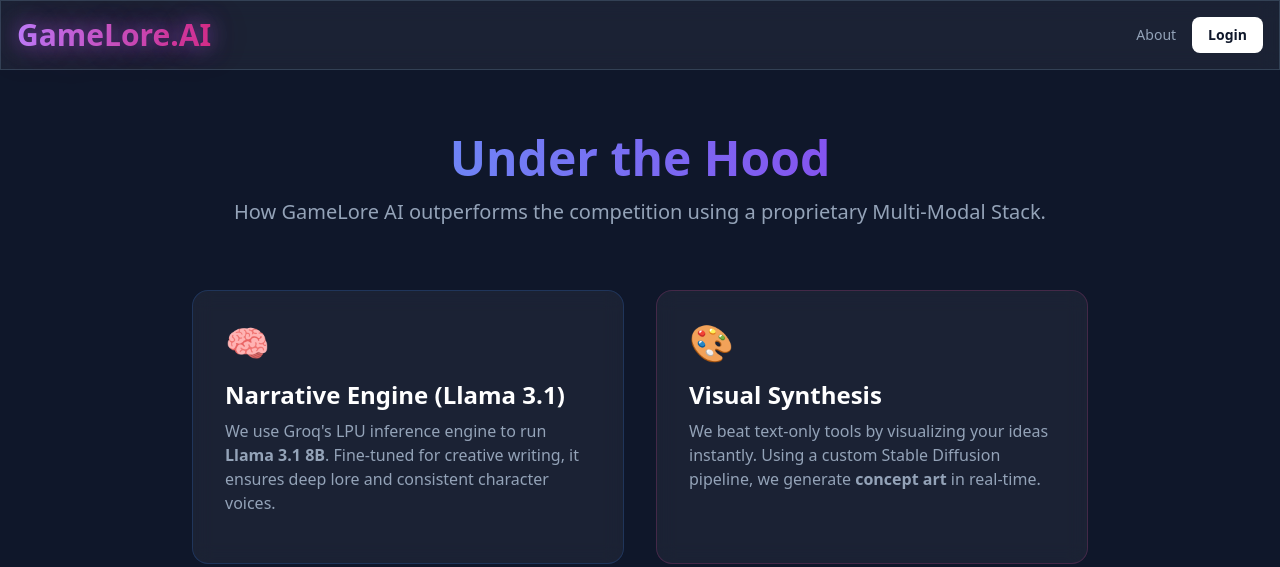
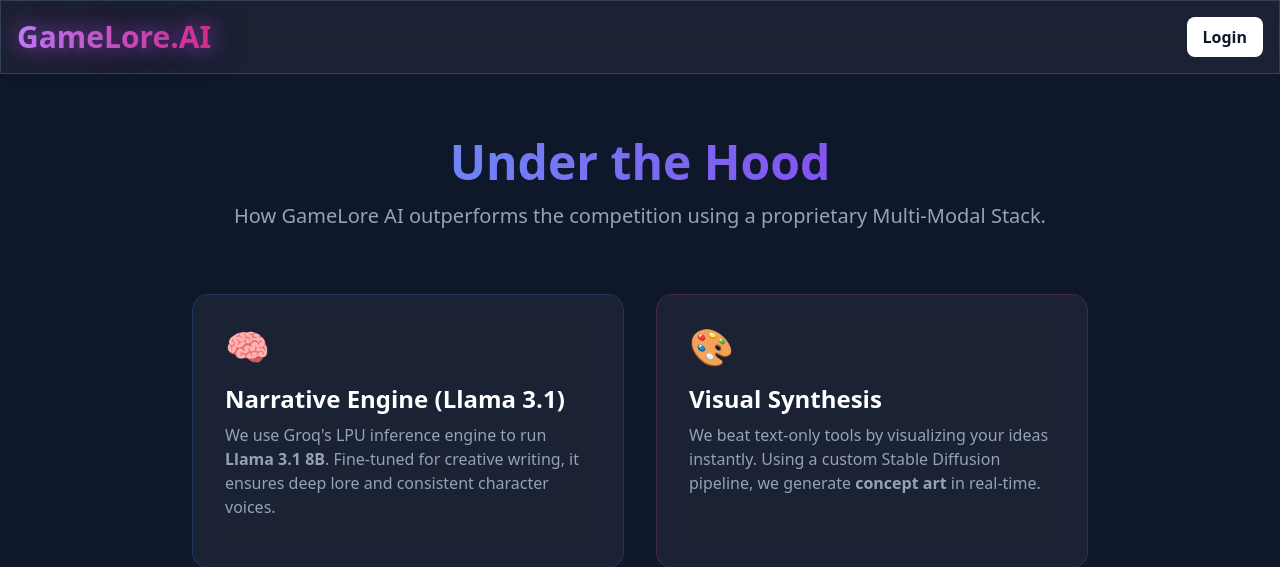
Before and after one commit to Devil-nkp/GameLore-AI, a Flask app: page /about in a window 1280 px wide. Shown: the top 567 px of the page. Run offline with Flask 3, Linux system fonts and the light colour scheme; some libraries are stand-ins or nearby versions.

Commit message:
base.html

```diff
--- a/templates/base.html
+++ b/templates/base.html
@@ -10,35 +10,39 @@
     <style>
         .glass { background: rgba(255, 255, 255, 0.05); backdrop-filter: blur(10px); border: 1px solid rgba(255, 255, 255, 0.1); }
         [x-cloak] { display: none !important; }
-        .custom-scrollbar::-webkit-scrollbar { width: 8px; }
-        .custom-scrollbar::-webkit-scrollbar-track { background: rgba(0,0,0,0.1); }
-        .custom-scrollbar::-webkit-scrollbar-thumb { background: rgba(255,255,255,0.2); border-radius: 4px; }
-
-        /* THE GLOW EFFECT */
-        .glow-text {
-            text-shadow: 0 0 20px rgba(168, 85, 247, 0.6), 0 0 40px rgba(236, 72, 153, 0.4);
-        }
+        .glow-text { text-shadow: 0 0 20px rgba(168, 85, 247, 0.6), 0 0 40px rgba(236, 72, 153, 0.4); }
+        .modal-bg { background-color: rgba(0, 0, 0, 0.95); }
     </style>
 </head>
-<body class="bg-slate-900 text-slate-100 font-sans antialiased min-h-screen">
+<body class="bg-slate-900 text-slate-100 font-sans antialiased min-h-screen" x-data="{ modalOpen: false, modalSrc: '', modalType: 'image' }">
+
     <nav class="border-b border-slate-700 p-4 flex justify-between items-center glass sticky top-0 z-50">
-        <a href="/" class="text-2xl md:text-3xl font-extrabold bg-clip-text text-transparent bg-gradient-to-r from-purple-400 to-pink-600 glow-text hover:scale-105 transition duration-300">
+        <a href="/" class="text-2xl md:text-3xl font-extrabold bg-clip-text text-transparent bg-gradient-to-r from-purple-400 to-pink-600 glow-text hover:scale-105 transition">
             GameLore.AI
         </a>
-
         <div class="flex gap-4 items-center">
-            <a href="/about" class="text-slate-400 hover:text-white transition text-sm hidden md:block">About</a>
-
             {% if current_user.is_authenticated %}
                 <span class="text-sm text-purple-300 hidden md:block border border-purple-500/30 px-2 py-1 rounded">XP: {{ current_user.xp }}</span>
-                <a href="/dashboard" class="hover:text-white transition text-sm font-semibold">Hub</a>
-                <a href="/generate" class="bg-purple-600 hover:bg-purple-700 px-4 py-2 rounded-lg font-bold transition text-sm shadow-lg shadow-purple-900/50">Create</a>
-                <a href="/logout" class="text-slate-400 hover:text-red-400 text-sm border border-slate-700 px-3 py-2 rounded transition">Exit</a>
+                <a href="/dashboard" class="hover:text-white font-semibold">Hub</a>
+                <a href="/generate" class="bg-purple-600 hover:bg-purple-700 px-4 py-2 rounded-lg font-bold shadow-lg">Create</a>
+                <a href="/logout" class="text-slate-400 hover:text-red-400 border border-slate-700 px-3 py-2 rounded">Exit</a>
             {% else %}
-                <a href="/login/google" class="bg-white text-slate-900 px-4 py-2 rounded-lg font-bold hover:bg-slate-200 transition text-sm">Login</a>
+                <a href="/login/google" class="bg-white text-slate-900 px-4 py-2 rounded-lg font-bold">Login</a>
             {% endif %}
         </div>
     </nav>
+
+    <div x-show="modalOpen" x-transition.opacity class="fixed inset-0 z-[100] modal-bg flex items-center justify-center p-4" x-cloak>
+        <button @click="modalOpen = false; modalSrc = ''" class="absolute top-6 right-6 text-white text-5xl hover:text-red-500 transition">&times;</button>
+
+        <template x-if="modalType === 'image'">
+            <img :src="modalSrc" class="max-w-full max-h-[90vh] rounded shadow-2xl border-2 border-slate-700">
+        </template>
+
+        <template x-if="modalType === 'video'">
+            <video :src="modalSrc" controls autoplay class="max-w-full max-h-[90vh] rounded shadow-2xl border-2 border-slate-700"></video>
+        </template>
+    </div>
 
     <main class="container mx-auto p-4 md:p-6">
         {% block content %}{% endblock %}
```
